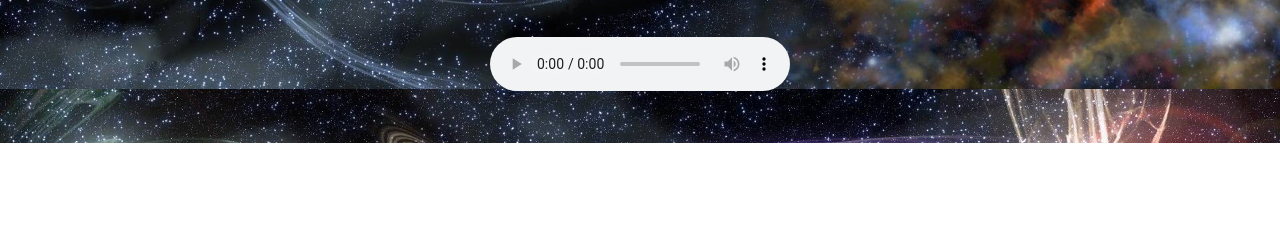
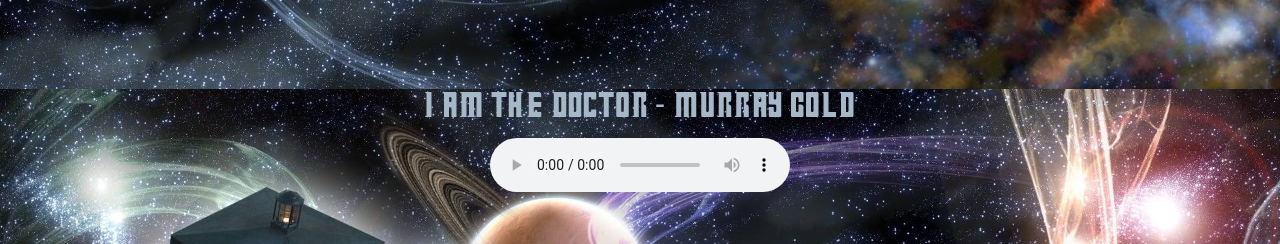
Before and after one commit to Purerange/Word-Guess-Game, a plain HTML site: page index.html in a window 1280 px wide. Shown: the part 711-955 px from the top of the page. Before the commit the page ends 854 px from the top, so only its background shows below. Drawn offline with nearby package versions, Linux system fonts and the light colour scheme.

Commit message:
added a title for the song

```diff
--- a/index.html
+++ b/index.html
@@ -42,6 +42,7 @@
     <div id="audio" class="container">
         <div class="row">
             <div class="col-sm-12 text-center">
+                    <h3>I Am The Doctor - Murray Gold</h1>
                     <audio controls>
                             <source src="assets/audio/i-am-the-doctor.mp3" type="audio/mp3">
                             <p>Your browser doesn't support audio.</p>
```
